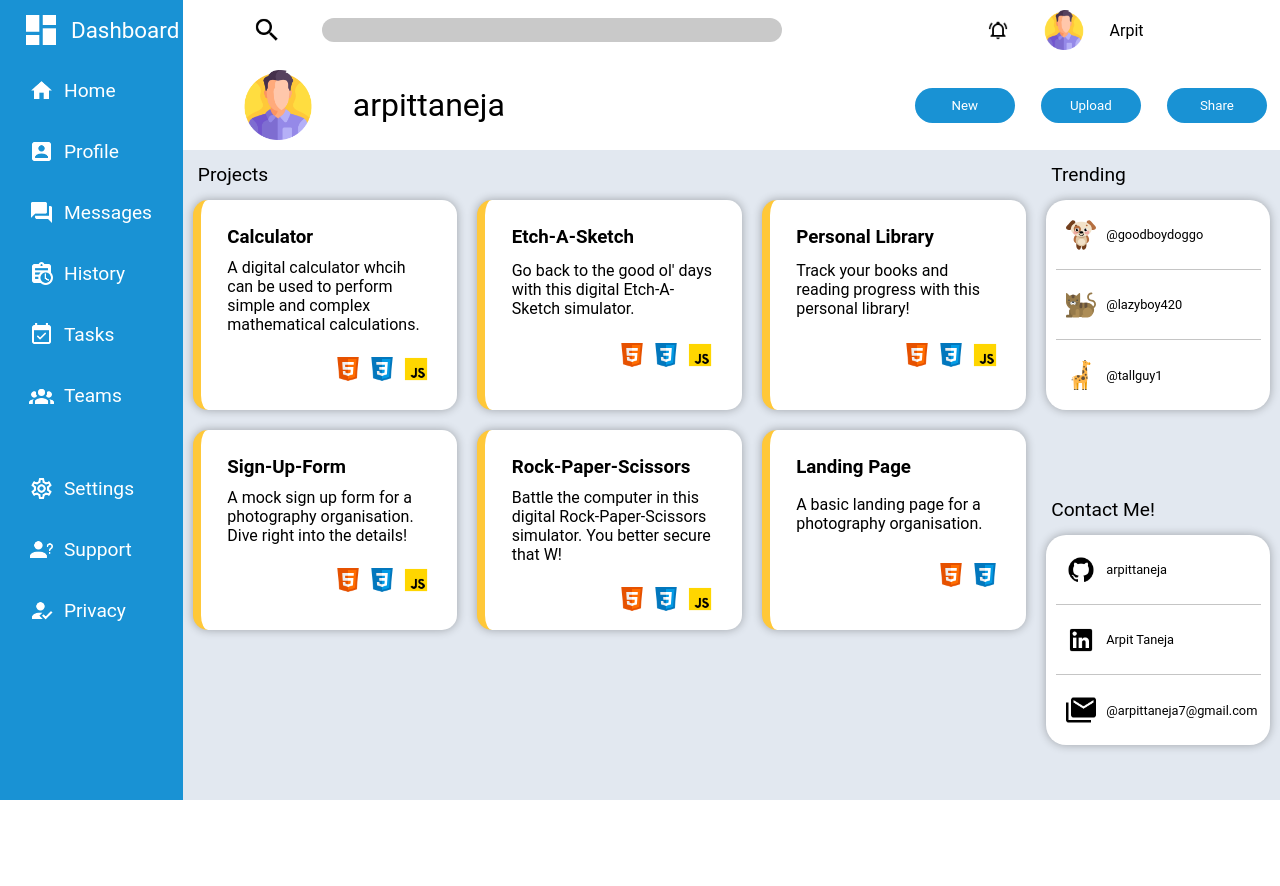
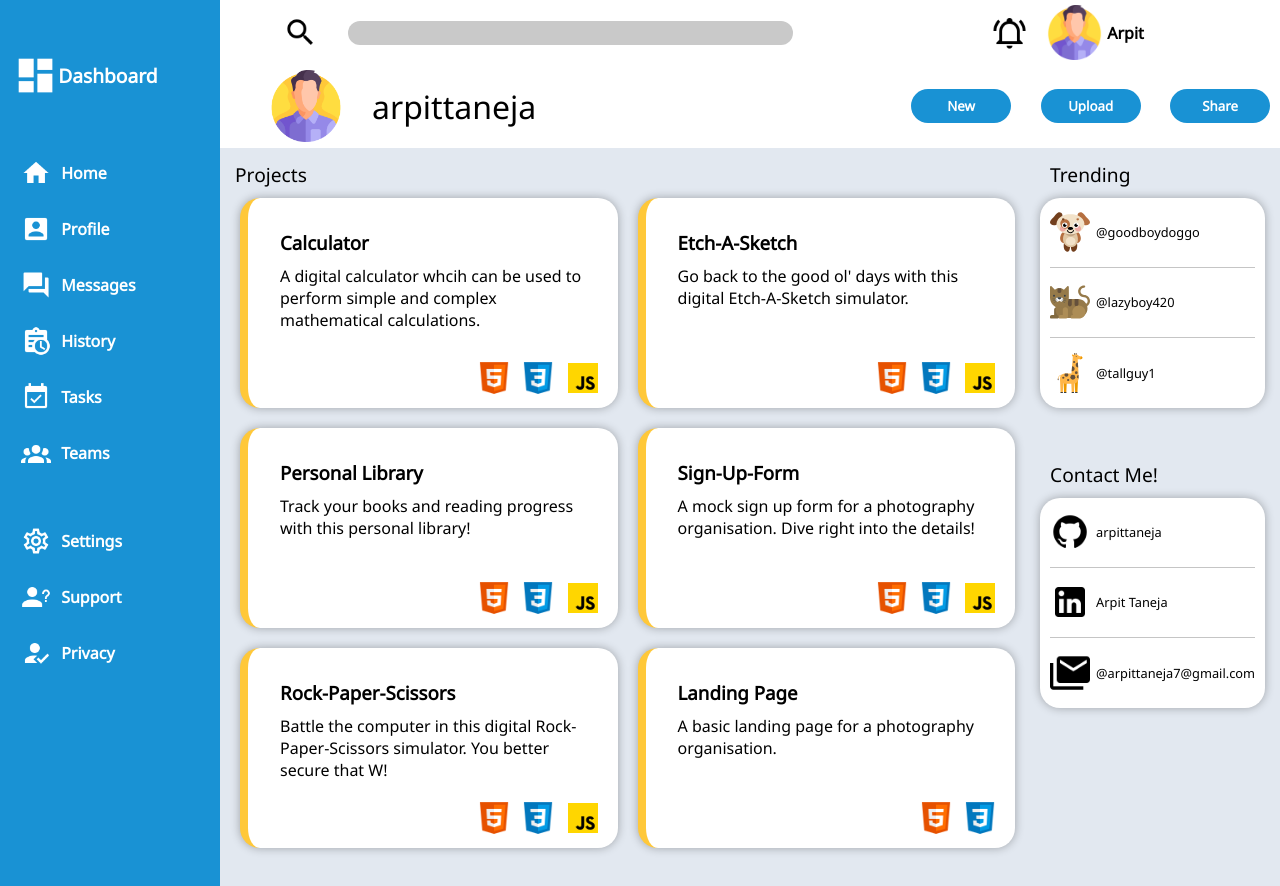
Before and after one commit to arpittaneja/Admin-Dashboard, a plain HTML site: page index.html in a window 1280 px wide. Before the commit the page ends 800 px from the top, so only its background shows below. Drawn offline with Linux system fonts and the light colour scheme.

Commit message:
Clean code

```diff
--- a/css/style.css
+++ b/css/style.css
@@ -2,39 +2,37 @@
     box-sizing: border-box;
     padding: 0;
     margin: 0;
-    font-family: 'Roboto', sans-serif;
-}
-
-html,
-body {
-    height: 100%;
+    font-family: 'Noto Sans', sans-serif;
 }
 
 body {
     display: grid;
-    grid-template-columns: 1.5fr 7fr 2fr;
+    grid-template-columns: 220px 7fr 2fr;
     grid-template-rows: 1.2fr 6fr;
 }
 
 .main {
-    grid-area: 2 / 2 / 3 / 3;
     background-color: rgb(226, 232, 240);
 }
 
 .sidebar {
     display: grid;
-    grid-template-columns: 1fr;
-    grid-template-rows: 1fr 4fr 6fr;
+    grid-template-columns: 220px;
+    grid-template-rows: 150px 1fr 1fr;
     grid-area: 1 / 1 / 3 / 2;
     background-color: rgb(25, 146, 212);
+    font-weight: 900;
 }
 
-.right-sidebar{
-    /* padding-top: 50px; */
-    display: grid;
-    grid-template-columns: 1fr;
+.right-sidebar {
     grid-area: 2 / 3 / 3 / 4;
     background-color: rgb(226, 232, 240);
+}
+
+.title {
+    display: flex;
+    align-items: center;
+    font-size: 1.2rem;
 }
 
 .title,
@@ -44,85 +42,23 @@ body {
     color: white;
 }
 
-.sidebar>div {
-    /* border: 2px solid olivedrab; */
-}
-
 .title>img {
-    /* border: 2px solid fuchsia; */
-    /* background-color: rgb(230, 108, 42); */
-}
-
-.title>img {
-    width: 60px;
+    width: 45px;
 }
 
 .options-one>ul>li>img,
 .options-two>ul>li>img {
-    width: 45px;
-    /* filter: invert(1); */
+    width: 30px;
+    margin-right: 10px;
 }
 
-.options-one>ul>li,
-.options-two>ul>li {
+.sidebar ul>li {
     display: flex;
     align-items: center;
     justify-content: flex-start;
-    /* filter: invert(1); */
+    margin-bottom: 10px;
 }
 
-.options-one *,
-.options-two * {
-    /* border: 2px solid salmon; */
-    font-size: 1.2rem;
-}
-
-img {
-    padding: 10px;
-    /* background-color: black; */
-}
-
-p {
-    display: inline;
-}
-
-li {
-    padding: 20px 0 10px 20px;
-}
-
-.header {
-    display: grid;
-    grid-template-columns: 1fr;
-    grid-area: 1 / 2 / 2 / 4;
-
-}
-
-.header>div {
-    /* border: 2px solid pink; */
-}
-
-.main {
-    grid-area: 2 / 2 / 2 / 3;
-/*
-    display: grid;
-    grid-template-columns: 4fr 1.4fr;
-    grid-template-rows: 1fr 1fr; */
-}
-
-.main>div {
-    /* border: 2px solid palevioletred; */
-}
-
-.projects {
-    grid-area: 1 / 1 / 3 / 2;
-}
-
-.title {
-    display: flex;
-    justify-content: flex-start;
-    align-items: center;
-    font-size: 1.4rem;
-}
 
 .options-one ul li,
 .options-two ul li {
@@ -134,61 +70,58 @@ li {
     margin-bottom: 2rem;
 }
 
+.header {
+    display: grid;
+    grid-template-columns: 1fr;
+    grid-area: 1 / 2 / 2 / 4;
+}
+
 .search-bar {
     padding-inline: clamp(100px, 35%, 600px);
-    /* min-width: 100px; */
     background-color: rgb(201, 201, 201);
     padding-block: 12px;
-    border-radius: 30px;
-    /* padding-inline: 10px;  */
+    border-radius: 35px;
     margin-left: 30px;
-}
-
-.upper-head>div {
-    display: inline;
 }
 
 .upper-head {
     display: grid;
     grid-template-columns: 1.5fr 1fr;
+    font-weight: 900;
 }
 
-.upper-head>:nth-child(1) {
+.search-container {
     display: flex;
-    /* border: 3px solid blueviolet; */
     justify-content: center;
     align-items: center;
 }
 
-.upper-head>:nth-child(2) {
+
+.search-container>img {
+    width: 35px;
+}
+
+.mini-profile-container {
     display: flex;
     justify-content: center;
     align-items: center;
-    gap: 16px;
+    gap: 20px;
 }
 
-.search-container>img {
-    width: 50px;
+.mini-profile-container :nth-child(1) {
+    width: 35px;
 }
 
-.search-container>* {
-    /* border: 2px solid magenta; */
+.mini-profile-container :nth-child(2) {
+    width: 55px;
+    margin-right: -15px;
 }
 
-/*
-.search-container{
-    display: flex;
-    justify-content: start;
-    align-items: center;
-} */
 .lower-head {
     display: grid;
-    grid-template-columns: 1.9fr 1fr;
+    grid-template-columns: 1.8fr 1fr;
     font-size: 2rem;
-}
-
-.lower-head * {
-    /* border: 2px solid magenta; */
+    font-weight: 500;
 }
 
 .profile-container {
@@ -199,72 +132,99 @@ li {
     padding-left: 50px;
 }
 
+.lower-head img {
+    width: 72px;
+}
+
+.lower-head button {
+    width: 100px;
+    height: 34px;
+    border-radius: 30px;
+    border: none;
+    cursor: pointer;
+    color: white;
+    background-color: rgb(25, 146, 212);
+    transition: all 0.1s ease;
+    font-weight: bold;
+}
+
 .actions {
     display: flex;
     align-items: center;
-    justify-content: space-evenly;
+    justify-content: space-around;
+    gap: 10px;
 }
 
-.projects {
-    /* border: 2px solid red; */
-    /* resize: both;
-    overflow: auto; */
+button:hover {
+    background-color: rgb(88, 175, 223);
+}
+
+button:active {
+    transform: translateY(2px);
+}
+
+.project-container {
     position: relative;
     padding-top: 50px;
     display: grid;
-    width: 100%;
-    grid-template-columns: repeat(auto-fit, minmax(250px, 1fr));
-    /* grid-auto-rows: 200px; */
+    grid-template-columns: repeat(auto-fit, minmax(32%, 1fr));
     grid-template-rows: repeat(auto-fit, 210px);
-    /* grid-template-rows: repeat(auto-fit, minmax(200px, 1fr)); */
-    grid-auto-rows: 200px;
-    ;
-    padding-inline: 10px;
+    padding-inline: 20px;
     gap: 20px;
 }
 
 .card {
-    /* border: 2px solid black; */
-    border-radius: 15px;
-    /* max-height: 250px; */
-    /* display: flex;
-    flex-flow: column nowrap;
-    justify-content: start; */
+    border-radius: 20px;
     padding: clamp(1rem, 10%, 2rem);
     background-color: white;
-    /* border: none; */
     box-shadow:
         0px 0px 10px rgba(0, 0, 0, 0.3);
+    border-left: 8px solid rgb(255, 200, 57);
+    display: flex;
+    flex-flow: column nowrap;
+    justify-content: start;
+    transition: all 0.2s ease;
+    gap: 10px 0;
+    position: relative;
+    min-height: 200px;
+}
 
+.card h3 {
+    align-self: start;
+}
+
+.card img {
+    width: 40px;
+}
+
+.card:hover {
+    transform: scale(1.02);
+}
+
+.tech {
+    position: absolute;
+    bottom: 5px;
+    right: 15px;
+}
+
+.trending-container,
+.contact-container {
+    background-color: white;
+    border-radius: 20px;
+    box-shadow:
+        0px 0px 10px rgba(0, 0, 0, 0.3);
+    padding-inline: 10px;
+    margin-right: 10px;
 }
 
 .trending,
 .contact {
-    /* width: 80%; */
     position: relative;
     padding-top: 50px;
-    padding-inline: 10px;
+    padding-inline: 5px;
 }
 
-.trending{
-    margin-bottom: 20px;
-}
-
-.trending-container *,
-.contact-container * .trending-container,
-.contact-container {
-    /* border: 3px solid teal; */
-    /* border-radius: 30px; */
-}
-
-.small-card {
-    /* border: 2px solid khaki; */
-    font-size: 0.8rem;
-    /* padding: 4vh 0; */
-
-}
-
-.projects>span,
+.project-container>span,
 .trending>span,
 .contact>span {
     position: absolute;
@@ -273,55 +233,28 @@ li {
     font-size: 1.2rem;
 }
 
-.mini-profile-container :nth-child(1) {
-    width: 40px;
+.trending {
+    margin-bottom: 40px;
 }
 
-.mini-profile-container :nth-child(2) {
-    width: 60px;
-}
-
-.mini-profile-container {
-    display: flex;
-    justify-content: center;
-    align-items: center;
-}
-
-.mini-profile-container * {
-    /* border: 2px solid red; */
-}
-
-.lower-head img {
-    width: 90px;
-}
-
-.lower-head * {
-    /* border: 2px solid brown; */
-}
-
-.actions {
-    display: flex;
-    flex-flow: row wrap;
-    justify-content: space-around;
-    align-items: center;
-}
-
-.lower-head button {
-    width: 100px;
-    height: 35px;
-    border-radius: 30px;
-    border: none;
+img[src="img/dog.svg"]:hover,
+img[src="img/cat.svg"]:hover,
+img[src="img/giraffe.svg"]:hover {
+    transform: scale(1.05);
     cursor: pointer;
 }
 
 .small-card {
-    /* border: 2px solid hotpink; */
+    height: 70px;
+    font-size: 0.8rem;
     display: flex;
     align-items: center;
 }
 
-.contact-container img {
-    width: 50px;
+.contact-container img,
+.trending-container img {
+    width: 40px;
+    margin-right: 6px;
 }
 
 .contact-container> :first-child,
@@ -329,74 +262,6 @@ li {
 .trending-container> :first-child,
 .trending-container> :nth-child(2) {
     border-bottom: 1px solid rgb(197, 197, 197);
-}
-
-.small-card {
-    height: 70px;
-    /* border-bottom: 1px solid #000; */
-}
-
-.trending-container {
-    background-color: white;
-
-    /* border: 2px solid goldenrod; */
-    border-radius: 20px;
-    box-shadow:
-        0px 0px 10px rgba(0, 0, 0, 0.3);
-    padding-left: 10px;
-}
-
-.contact-container {
-    background-color: white;
-
-    /* border: 2px solid red; */
-    border-radius: 20px;
-    box-shadow:
-        0px 0px 10px rgba(0, 0, 0, 0.3);
-    padding-left: 10px;
-
-}
-
-.trending img {
-    width: 50px;
-}
-
-.card {
-    border-left: 8px solid rgb(255, 200, 57);
-    display: flex;
-    flex-flow: column nowrap;
-    justify-content: space-between;
-    align-items: center;
-    transition: all 0.2s ease;
-    gap: 10px 0;
-    /* align-items: center; */
-}
-
-.card * {
-    /* border: 2px solid lawngreen; */
-}
-
-.card h3 {
-    align-self: start;
-}
-
-.card img {
-    width: 50px;
-    margin-inline: -10px;
-}
-
-.tech {
-    /* margin-top: 20px; */
-    align-self: flex-end;
-    /* margin-bottom: -70px; */
-}
-
-.small-card {
-    width: 96%;
-}
-
-.card:hover {
-    transform: scale(1.02);
 }
 
 a:link {
@@ -410,7 +275,10 @@ a:visited {
 
 img[src="img/github.png"],
 img[src="img/linkedin.png"],
-img[src="img/email.png"] {
+img[src="img/email.png"],
+img[src="img/dog.svg"],
+img[src="img/cat.svg"],
+img[src="img/giraffe.svg"] {
     transition: all 0.4s ease-in-out;
 }
 
@@ -431,20 +299,7 @@ img[src="img/email.png"] {
 
 .sidebar>.title>span,
 .options-one>ul>li>span,
-.options-two>ul>li>span {
+.options-two>ul>li>span,
+.trending-container span {
     cursor: pointer;
 }
-
-button{
-    color: white;
-    background-color: rgb(25, 146, 212);
-    transition: all 0.1s ease;
-}
-
-button:hover{
-    background-color: rgb(88, 175, 223);
-}
-
-button:active{
-    transform: translateY(2px);
-}
--- a/index.html
+++ b/index.html
@@ -6,6 +6,9 @@
     <meta name="viewport" content="width=device-width, initial-scale=1.0">
     <link rel="stylesheet" href="css/style.css">
     <title>Admin Dashboard</title>
+    <link rel="preconnect" href="https://fonts.googleapis.com">
+    <link rel="preconnect" href="https://fonts.gstatic.com" crossorigin>
+    <link href="https://fonts.googleapis.com/css2?family=Noto+Sans&display=swap" rel="stylesheet">
 </head>
 <body>
     <div class="sidebar">
@@ -111,7 +114,7 @@
     </div>
 
     <div class="main">
-        <div class="projects">
+        <div class="project-container">
             <span>
                 Projects
             </span>
```
